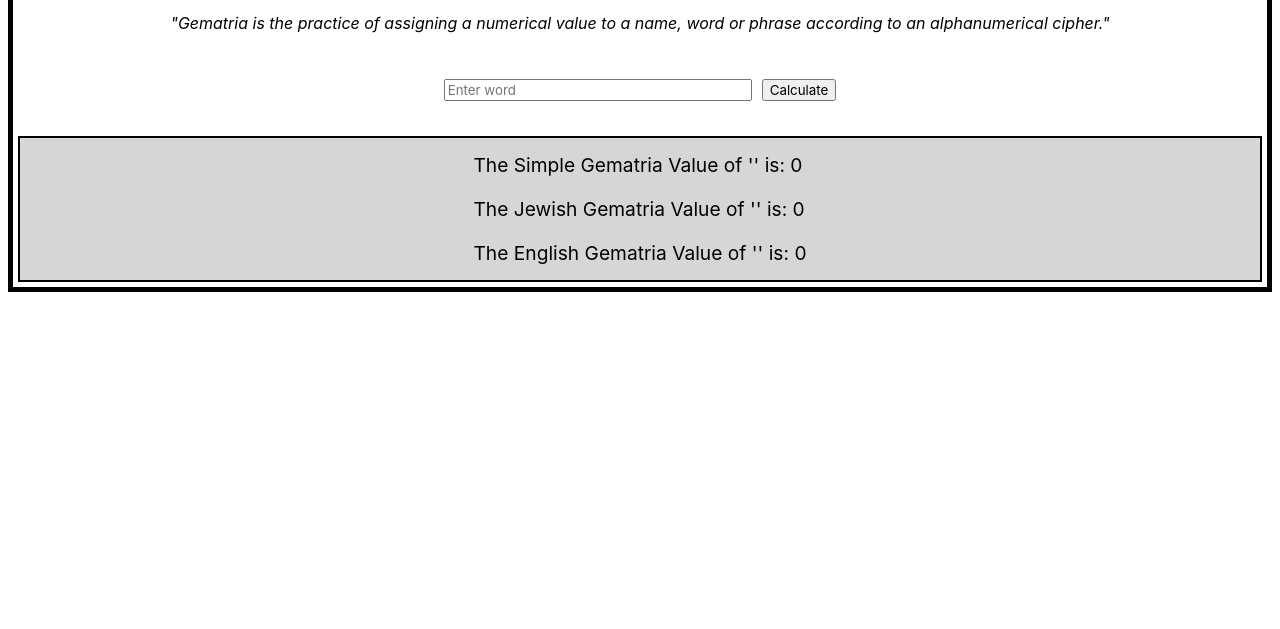
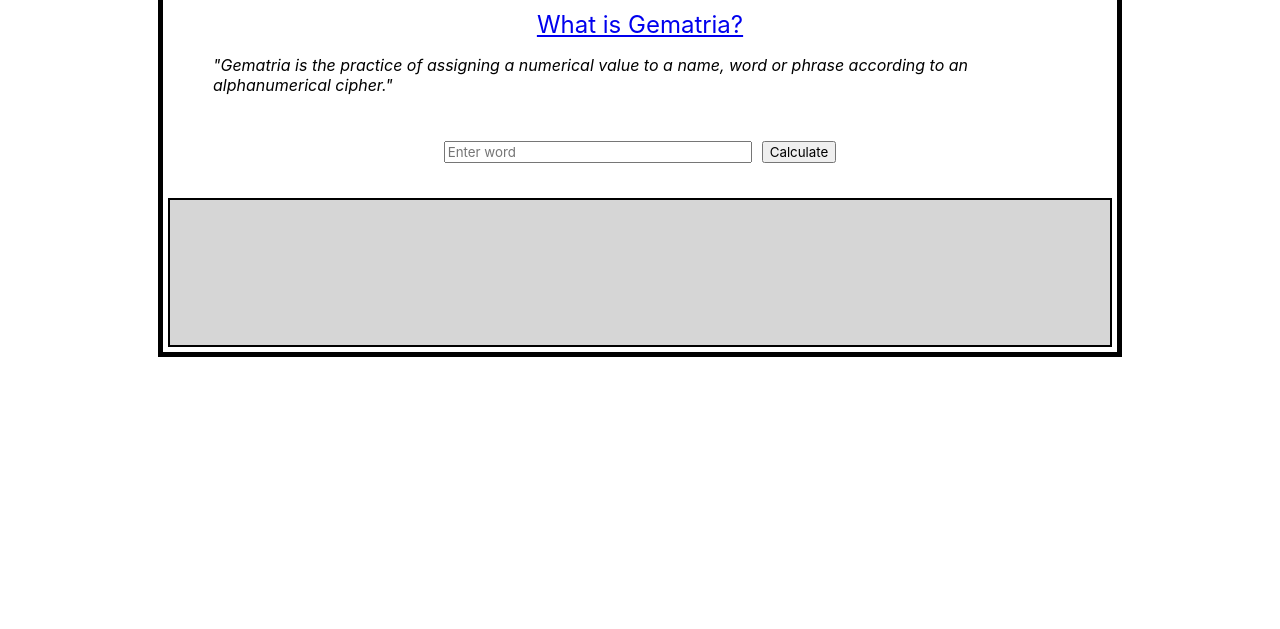
Before and after one commit to scottscroggs/GematriaCalculator, a plain HTML site: page index.html in a window 1280 px wide. Shown: the part 171-800 px from the top of the page. Drawn offline with Linux system fonts and the light colour scheme.

Commit message:
Removed the results before a word is entered

```diff
--- a/index.html
+++ b/index.html
@@ -27,9 +27,9 @@
 
             <div class="footer">
                 <div class="results" id="results">
-                    <div id="simpleResults"></div>
-                    <div id="jewishResults"></div>
-                    <div id="englishResults"></div>
+                    <div class="score" id="simpleResults"></div>
+                    <div class="score" id="jewishResults"></div>
+                    <div class="score" id="englishResults"></div>
                 </div>
             </div>
         </div>
--- a/script.js
+++ b/script.js
@@ -104,8 +104,8 @@ function calculateGematria(word){
     console.log('Your Simple Gematria Value is: ' + sumSimple);
     console.log('Your Jewish Gematria Value is: ' + sumJewish)
     console.log('Your English Gematria Value is: ' + sumEnglish)
+
     document.getElementById('simpleResults').innerHTML = "The Simple Gematria Value of '" + originalWord + "' is: " + sumSimple;
     document.getElementById('jewishResults').innerHTML = "The Jewish Gematria Value of '" + originalWord + "' is: " + sumJewish;
     document.getElementById('englishResults').innerHTML = "The English Gematria Value of '" + originalWord + "' is: " + sumEnglish;
 }
-calculateGematria();
--- a/style.css
+++ b/style.css
@@ -4,6 +4,10 @@
 
 .wrapper {
     border:5px solid black;
+    min-width: 275px;
+    margin-left: 150px;
+    margin-right: 150px;
+    margin-top: 50px;
 }
 
 div {
@@ -36,8 +40,9 @@ div {
     font-size: larger;
     background-color: rgb(214, 214, 214);
 }
+
 .results {
-    font-family: -apple-system, BlinkMacSystemFont, 'Segoe UI', Roboto, Oxygen, Ubuntu, Cantarell, 'Open Sans', 'Helvetica Neue', sans-serif;
+    min-height: 125px;
 }
 
 #jewishResults {
```
